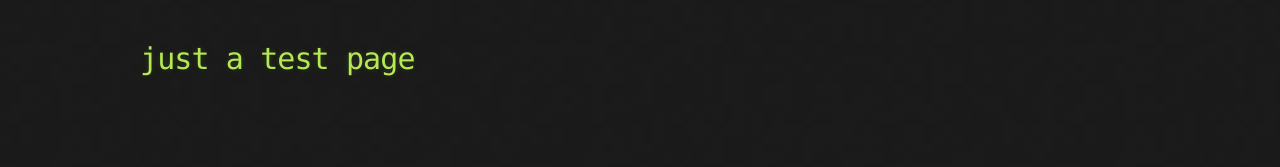
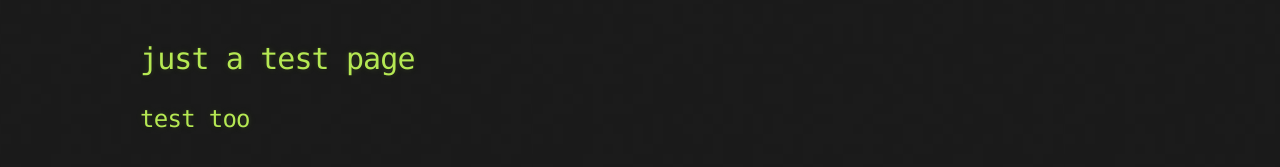
Before and after one commit to trotyoung/trotyoung.github.io, a Jekyll site: the page built from test.md, in a window 1280 px wide. Shown: the part 197-364 px from the top of the page. Built offline with Jekyll 4.4.1, drawn with Linux system fonts in a browser that asks for light colours; our own code applies the rules of GitHub Pages for plain Markdown files.

Commit message:
just a test

```diff
--- a/test.md
+++ b/test.md
@@ -1 +1,2 @@
 # just a test page
+## test too
```
